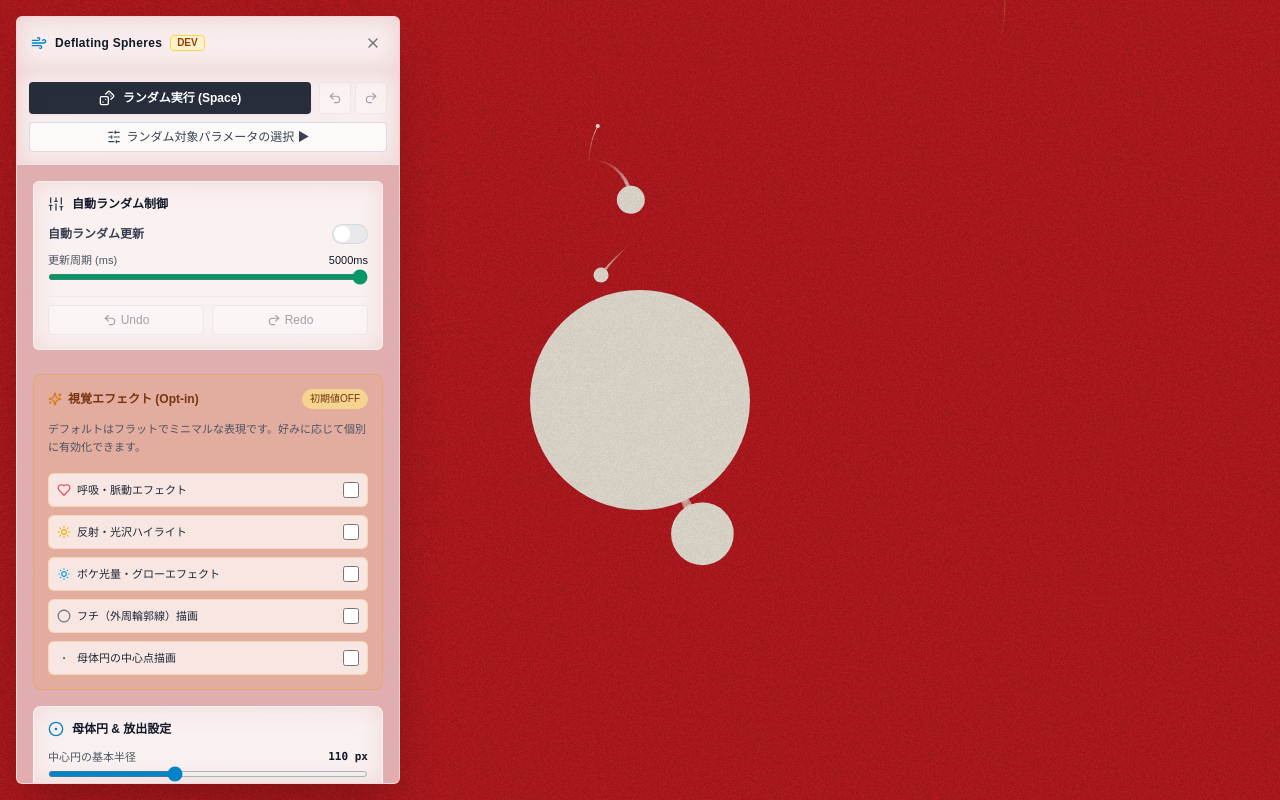
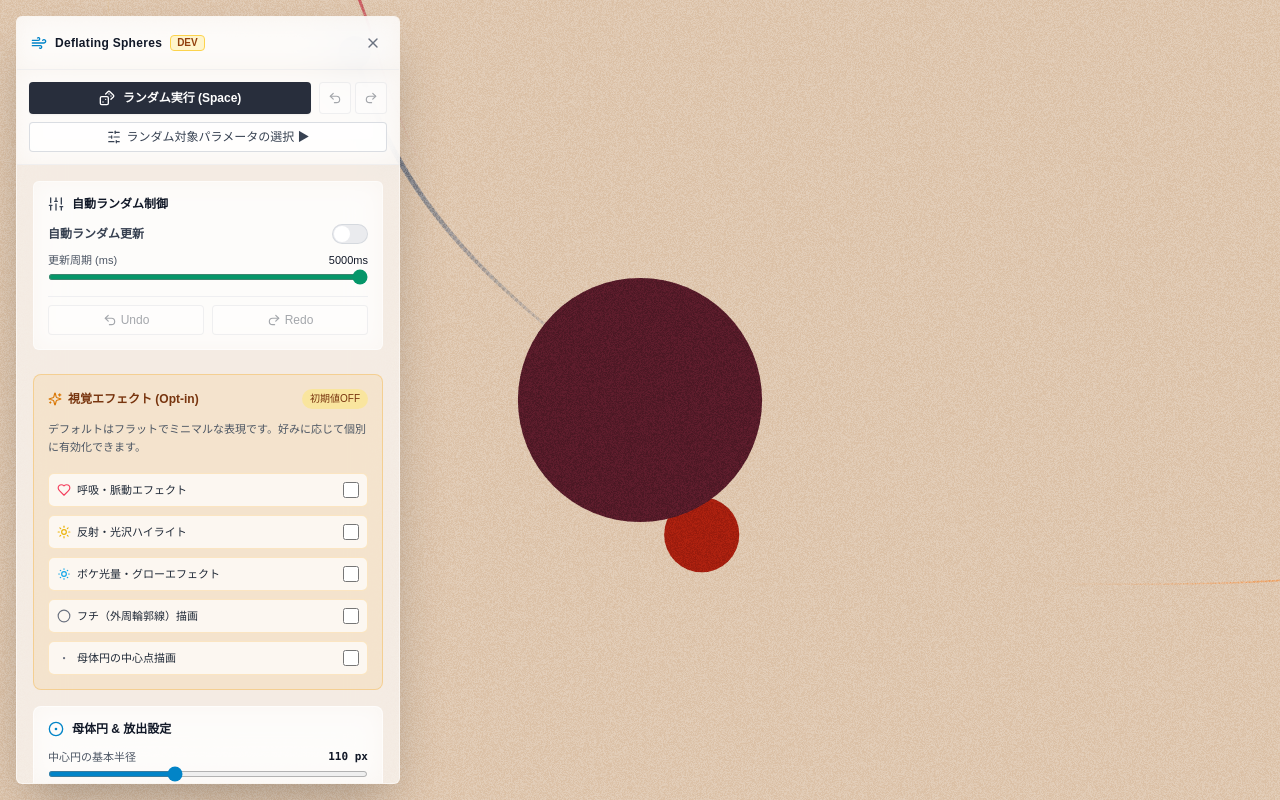
Before and after one commit to nullhodo/deflating-spheres, a React (Vite) app: page / in a window 1280 px wide. Built offline with nearby package versions, Linux system fonts and the light colour scheme; a web font is replaced by a local one; what p5.js-svg would draw is missing.

Commit message:
chore(config): スケッチのデフォルトパラメータを推奨プリセットに更新
放出ゆらぎ、蛇行強度、平滑度、描画履歴長、縮小係数などの初期値を有機的な推奨ビジュアル設定に更新。

```diff
--- a/src/constants/palettes.ts
+++ b/src/constants/palettes.ts
@@ -598,11 +598,11 @@ export const PALETTES: Palette[] = [
 export const DEFAULT_SKETCH_PARAMETERS: SketchParameters = {
   canvasAspectRatio: 1.0,
   canvasPadding: 40,
-  backgroundColor: PALETTES[0].colors[1].hex,
-  primaryColor: PALETTES[0].colors[0].hex,
-  secondaryColor: PALETTES[0].colors[2].hex,
-  accentColor: PALETTES[0].colors[0].hex,
-  paletteIndex: 0,
+  backgroundColor: PALETTES[16].colors[7]?.hex || "#DFC7AF",
+  primaryColor: PALETTES[16].colors[0]?.hex || "#551A28",
+  secondaryColor: PALETTES[16].colors[1]?.hex || "#D89F08",
+  accentColor: PALETTES[16].colors[2]?.hex || "#2D8C84",
+  paletteIndex: 16,
   randomSeedValue: 12345,
 
   // Deflating Spheres Core Parameters
@@ -614,11 +614,20 @@ export const DEFAULT_SKETCH_PARAMETERS: SketchParameters = {
   initialVelocity: 5.7,
 
   deflationRate: 0.011,
-  wanderStrength: 1.2,
+  wanderStrength: 0.9,
   harmonicFrequency: 0.035,
-  smoothingFactor: 0.92,
-  trailHistoryLength: 32,
+  smoothingFactor: 0.99,
+  trailHistoryLength: 100,
   circleOpacity: 1.0,
+
+  // Distinct child color option (default true)
+  distinctChildColor: true,
+
+  // Organic parent growth & deflate shrinkage (default true)
+  enableOrganicParentGrowth: true,
+  parentGrowthRate: 0.15,
+  deflationShrinkFactor: 0.25,
+  deflationDurationFactor: 1.4,
 
   // Opt-in Visual Effects (Default OFF)
   enableBreathingPulse: false,
@@ -632,7 +641,7 @@ export const DEFAULT_SKETCH_PARAMETERS: SketchParameters = {
   singleColorValue: "#38bdf8",
   useGradientTheme: false,
   gradientBaseColor: "#38bdf8",
-  backgroundColorIndex: 0,
+  backgroundColorIndex: 7,
   manualBackgroundColor: "#121316",
 
   // Custom demo parameters
```
